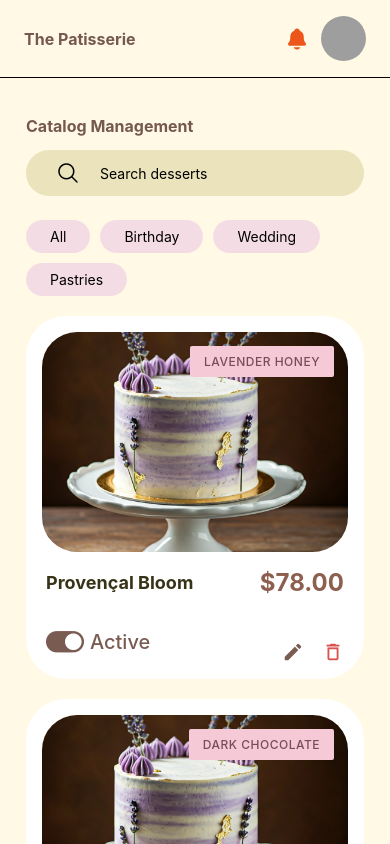
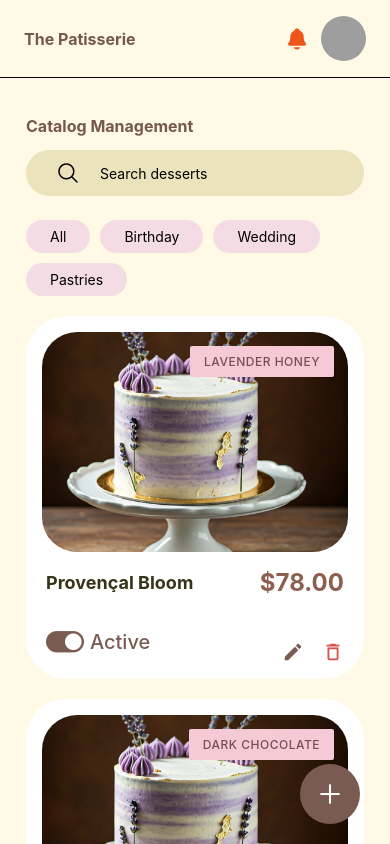
Before and after one commit to csrijon/App-Dev, a React Native app in the folder cakedeliveryadmin/: screen / in a window 390 px wide. Built offline with nearby package versions, Linux system fonts and the light colour scheme; grey boxes are pictures that could not be loaded.

Commit message:
add fixedbutton

```diff
--- a/cakedeliveryadmin/src/pages/Catalogpage.js
+++ b/cakedeliveryadmin/src/pages/Catalogpage.js
@@ -1,11 +1,10 @@
-import { View, StyleSheet, StatusBar, ScrollView, Text,TouchableOpacity,FlatList } from "react-native"
+import { View, StyleSheet, StatusBar, ScrollView, Text, TouchableOpacity, FlatList } from "react-native"
 import { SafeAreaView } from "react-native-safe-area-context"
 import Adminheader from "../components/Adminheader"
 import Search from "../components/Search"
 import { useState } from "react"
 import Catalogcard from "../components/Catalogcard"
 import AntDesign from 'react-native-vector-icons/AntDesign';
-
 
 
 let bardata = [
@@ -78,7 +77,7 @@ const catalogData = [
 
 const Catalogpage = () => {
 
-const [active,setactive] = useState(null)
+    const [active, setactive] = useState(null)
 
 
     return (
@@ -90,9 +89,9 @@ const [active,setactive] = useState(null)
                 <Search />
                 <View style={Catalogstyle.barbuttonsection} >
                     {
-                        bardata.map((item)=>(
-                            <TouchableOpacity onPress={()=>setactive(item.id)} style={[Catalogstyle.barbutton,{backgroundColor:active===item.id?"#6c5a61":"#f4dce4"}]}  key={item.id} >
-                                <Text style={[{color:active===item.id?"#ffffff":"black"}]} >{item.title}</Text>
+                        bardata.map((item) => (
+                            <TouchableOpacity onPress={() => setactive(item.id)} style={[Catalogstyle.barbutton, { backgroundColor: active === item.id ? "#6c5a61" : "#f4dce4" }]} key={item.id} >
+                                <Text style={[{ color: active === item.id ? "#ffffff" : "black" }]} >{item.title}</Text>
                             </TouchableOpacity>
                         ))
                     }
@@ -100,14 +99,14 @@ const [active,setactive] = useState(null)
                 <View>
                     <FlatList
                         data={catalogData}
-                    renderItem={({item})=> <Catalogcard tag={item.tag} price={item.price} title={item.title} image={item.image} />}
-                    keyExtractor={(item)=>item.id}
+                        renderItem={({ item }) => <Catalogcard tag={item.tag} price={item.price} title={item.title} image={item.image} />}
+                        keyExtractor={(item) => item.id}
                     />
                 </View>
-                 <View>
-
-                 </View>
             </ScrollView>
+            <TouchableOpacity style={Catalogstyle.fixedbutton} >
+                    <AntDesign name="plus" color="#fff" size={24} />
+                </TouchableOpacity>
         </SafeAreaView>
     )
 }
@@ -116,9 +115,10 @@ export default Catalogpage
 
 
 const Catalogstyle = StyleSheet.create({
-    Catalogpagecontainer:{
-       backgroundColor:"#fff9e6",
-       flex:1
+    Catalogpagecontainer: {
+        backgroundColor: "#fff9e6",
+        flex: 1,
+        position: "relative"
     },
     catalogtext: {
         color: "#75584e",
@@ -126,16 +126,33 @@ const Catalogstyle = StyleSheet.create({
         paddingVertical: 14,
         fontSize: 16
     },
-    barbuttonsection:{
-     flexDirection:"row",
-     flexWrap:"wrap",
-     gap:10,
-     marginTop:24,
+    barbuttonsection: {
+        flexDirection: "row",
+        flexWrap: "wrap",
+        gap: 10,
+        marginTop: 24,
     },
-    barbutton:{
-        paddingHorizontal:24,
-        paddingVertical:8,
-        backgroundColor:"#f4dce4",
-        borderRadius:9999
+    barbutton: {
+        paddingHorizontal: 24,
+        paddingVertical: 8,
+        backgroundColor: "#f4dce4",
+        borderRadius: 9999
+    },
+    fixedbutton: {
+        position: "absolute",
+        bottom: 20,
+        right: 30,
+
+        width: 60,
+        height: 60,
+
+        backgroundColor: "#7a5b52",
+
+        justifyContent: "center",
+        alignItems: "center",
+
+        borderRadius: 999,
+
+        elevation: 5,
     }
 })
```
Lines whose indentation alone changed are shown as unchanged.
